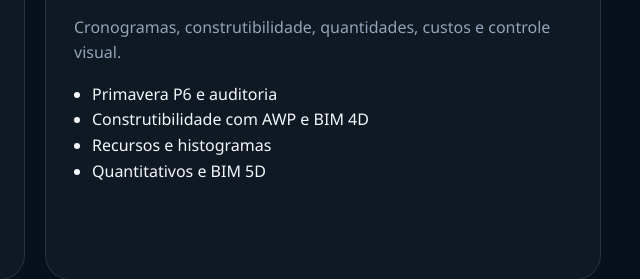
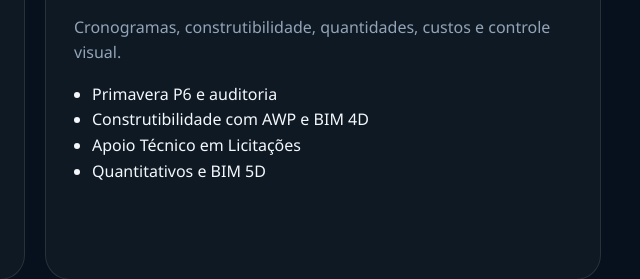
Before and after one commit to aule-eng/auleeng.com.br, a plain HTML site: page index.html in a window 1280 px wide. Shown: the part 1500-1779 px from the top of the page, 605-1245 px from the left. Drawn offline with Linux system fonts and the light colour scheme.

Commit message:
Update index.html

```diff
--- a/index.html
+++ b/index.html
@@ -5,7 +5,7 @@
 <section id="inicio" class="wrap hero"><div><span class="tag">Engenharia conectada a resultados</span><h1>Engenharia, dados e tecnologias inteligentes <em>no centro da decisão.</em></h1><p>A AULE integra BIM, planejamento, Gêmeos Digitais e tecnologias para obras, apoiando empresas na gestão de projetos, ativos, recursos e segurança operacional.</p><div class="actions"><a class="pill" href="#contato">Agendar uma conversa →</a><a class="ghost" href="#portfolio">Ver projetos e aplicações</a></div><div class="stats"><span><b>15 anos</b>Experiência</span><span><b>2 edições</b>Reconhecimento BIM</span><span><b>3D a Twin</b>Do modelo à operação</span></div></div><div class="hero-art"><div class="orbit o1">BIM</div><div class="orbit o2">4D/5D</div><div class="orbit o3">AI</div><div class="orbit o4">TWIN</div><div class="core"><div class="big-a">A</div><h2>AULE</h2><p>ENGENHARIA DIGITAL</p></div></div></section>
 <section id="solucoes" class="wrap"><span class="tag">Soluções integradas</span><h2>Da estratégia à operação assistida.</h2><p class="lead">Modelamos, implantamos, integramos e transferimos conhecimento para transformar tecnologias digitais em resultados sustentáveis.</p><div class="grid services">
 <article><span class="icon cyan">B</span><i>AULE BIM</i><h3>BIM e engenharia digital</h3><p>Consultoria, modelagem, implantação e capacitação para projetos, obras e ativos.</p><ul><li>Modelagem BIM 3D</li><li>BEP, padrões e CDE</li><li>Coordenação e compatibilização</li><li>Auditoria de modelos</li><li>BIM no canteiro</li><li>Treinamentos corporativos</li></ul></article>
-<article><span class="icon blue">4D</span><i>AULE PLANNING</i><h3>Planejamento e BIM 4D/5D</h3><p>Cronogramas, construtibilidade, quantidades, custos e controle visual.</p><ul><li>Primavera P6 e auditoria</li><li>Construtibilidade com AWP e BIM 4D</li><li>Recursos e histogramas</li><li>Quantitativos e BIM 5D</li></ul></article>
+<article><span class="icon blue">4D</span><i>AULE PLANNING</i><h3>Planejamento e BIM 4D/5D</h3><p>Cronogramas, construtibilidade, quantidades, custos e controle visual.</p><ul><li>Primavera P6 e auditoria</li><li>Construtibilidade com AWP e BIM 4D</li><li>Apoio Técnico em Licitações</li><li>Quantitativos e BIM 5D</li></ul></article>
 <article><span class="icon green">DT</span><i>AULE TWIN</i><h3>Gêmeos Digitais e ativos</h3><p>Integração entre modelos, ativos, dados operacionais e monitoramento.</p><ul><li>Autodesk Tandem</li><li>Casos de uso e roadmap</li><li>Instrumentação e IoT</li><li>Operação e manutenção</li></ul></article>
 <article><span class="icon purple">AI</span><i>AULE SMART SITE</i><h3>Tecnologias inteligentes para obras</h3><p>Soluções digitais para segurança, produtividade e gestão operacional.</p><ul><li>Câmeras com IA</li><li>Gestão de recursos móveis</li><li>VR/AR para projetos e obras</li><li>Sensores e dashboards</li></ul></article>
 <article><span class="icon academy">EDU</span><i>AULE ACADEMY</i><h3>Treinamentos e capacitação</h3><p>Capacitação aplicada aos processos, ferramentas e desafios reais das equipes.</p><ul><li>BIM e coordenação</li><li>Planejamento BIM 4D</li><li>Primavera P6</li><li>Gêmeos Digitais</li><li>Autodesk Tandem</li><li>Treinamentos personalizados</li></ul></article>
```
